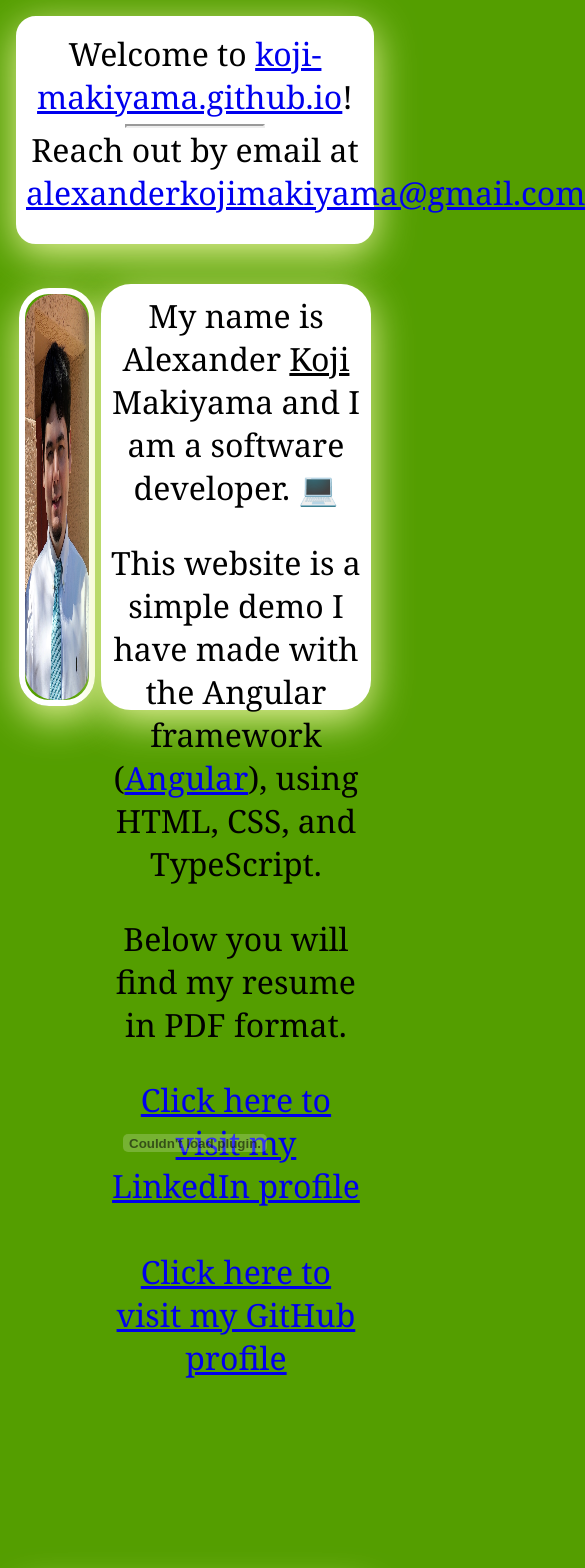
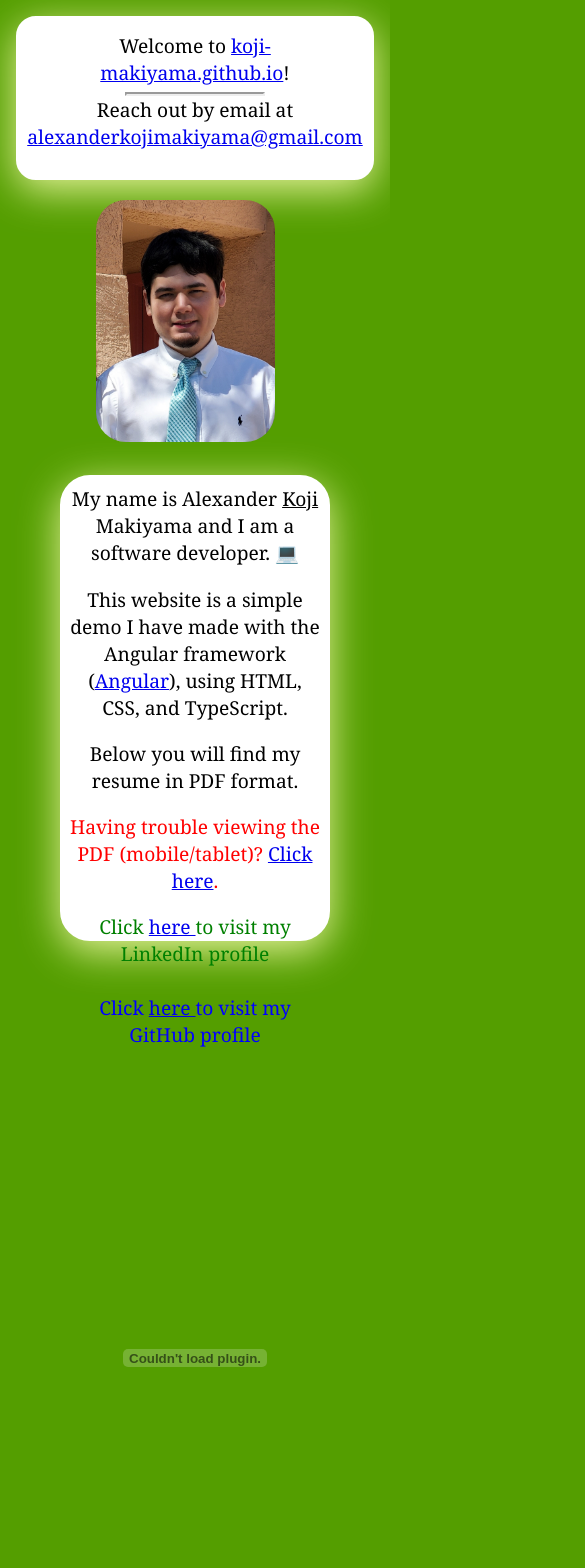
Before and after one commit to Koji-Makiyama/Koji-Makiyama.github.io, an Angular app: page / in a window 390 px wide. Shown: the top 1568 px of the page, 585 px wide, since content can reach past the window. Built offline with nearby package versions, Linux system fonts and the light colour scheme.

Commit message:
Updates for responsiveness

```diff
--- a/src/app/header/header.component.scss
+++ b/src/app/header/header.component.scss
@@ -1,5 +1,12 @@
+@media screen and (max-width: 767px) {
+    .header {
+        padding-bottom: 20px;
+        margin-bottom: 10px;
+    }
+}
+
 header {
-    max-width: 100%;
+    max-width: 100vw;
     max-height: 200px;
     text-align: center;
 }
@@ -14,11 +21,6 @@ hr {
     margin: 0 auto;
 }
 
-embed {
-    width: 100%;
-    height: 100vw;
-}
-
 .header {
     padding-bottom: 10px;
     border-radius: 10px;
@@ -26,43 +28,3 @@ embed {
     box-shadow: 0px 5px 20px rgb(232, 245, 156);
     background-color: white;
 }
-
-.img-container-wrapper {
-    display: flex;
-    flex-wrap: wrap;
-    justify-content: center;
-}
-
-.img-container {
-    width: 149px;
-    height: 203px;
-    margin: auto;
-    border-radius: 15px;
-    border: 5px solid rgb(255, 255, 255);
-    box-shadow: 0px 5px 20px rgb(232, 245, 156);
-}
-
-.text-container {
-    max-width: 300px;
-    height: 203px;
-    margin: auto;
-    border-radius: 15px;
-    border: 5px solid rgb(255, 255, 255);
-    box-shadow: 0px 5px 20px rgb(232, 245, 156);
-    background-color: white;
-}
-
-.img-container:hover {
-    // transform: translateY(-3px);
-}
-
-img {
-    border-top-left-radius: 10px;
-    border-bottom-left-radius: 10px;
-    border-top-right-radius: 10px;
-    border-bottom-right-radius: 10px;
-    width: auto;
-    height: auto;
-    max-width: 149px;
-    max-height: 203px;
-}
--- a/src/app/home/home.component.html
+++ b/src/app/home/home.component.html
@@ -1,17 +1,26 @@
+<div class="mobile-img-container">
+    <img class="mobile-picture" src="../assets/resources/profile_1.jpg" alt="profile-picture">
+    <br><br>
+</div>
+
 <div class="img-container-wrapper">
     <div class="img-container">
-
         <img class="profile-picture" src="../assets/resources/profile_1.jpg" alt="profile-picture">
     </div>
     <div class="text-container">
         <span>My name is Alexander <u>Koji</u> Makiyama and I am a software developer. 💻</span>
         <p>This website is a simple demo I have made with the Angular framework (<a href="https://angular.io/"
                 target="_blank">Angular</a>), using HTML, CSS, and TypeScript.</p>
-        <p>Below you will find my resume in PDF format.</p>
-        <a href="https://www.linkedin.com/in/alexander-koji-makiyama-842535224/" target="_blank">Click here to visit my
-            LinkedIn profile</a>
-        <br><br>
-        <a href="https://github.com/Koji-Makiyama" target="_blank">Click here to visit my GitHub profile</a>
+        <span>Below you will find my resume in PDF format.</span>
+        <p id="p-red">Having trouble viewing the PDF (mobile/tablet)? <a
+                href="https://github.com/Koji-Makiyama/Koji-Makiyama.github.io/blob/main/src/assets/resources/MakiyamaMay2023.pdf"
+                target="_blank">Click here</a>.</p>
+        <span id="span-green">Click <a href="https://www.linkedin.com/in/alexander-koji-makiyama-842535224/"
+                target="_blank">here
+            </a>to visit my LinkedIn profile</span>
+            <br><br>
+        <span id="span-grey">Click <a href="https://github.com/Koji-Makiyama" target="_blank">here
+            </a>to visit my GitHub profile </span>
     </div>
 </div>
 <br>
--- a/src/app/home/home.component.scss
+++ b/src/app/home/home.component.scss
@@ -13,19 +13,54 @@ li {
     list-style: none;
 }
 
-header {
-    max-width: 100%;
-    max-height: 200px;
-    text-align: center;
-}
-
-img {
+.profile-picture {
     border-top-left-radius: 15px;
     border-bottom-left-radius: 15px;
     border-top-right-radius: 15px;
     border-bottom-right-radius: 15px;
     width: 100%;
     height: 203px;
+}
+
+.mobile-picture {
+    border-top-left-radius: 15px;
+    border-bottom-left-radius: 15px;
+    border-top-right-radius: 15px;
+    border-bottom-right-radius: 15px;
+    width: 50%;
+    height: 50%;
+    margin-left: 40px;
+    margin-right: 40px;
+}
+
+.mobile-img-container {
+    margin: auto;
+}
+
+@media screen and (min-width: 767px) {
+    .mobile-img-container {
+        display: none;
+    }
+}
+
+@media screen and (max-width: 767px) {
+
+    .profile-picture,
+    .img-container {
+        display: none;
+    }
+}
+
+#p-red {
+    color: red;
+}
+
+#span-green {
+    color: green;
+}
+
+#span-grey {
+    color: blue;
 }
 
 .footer {
@@ -58,11 +93,13 @@ embed {
     background-color: white;
 }
 
+@media screen and (min-width: 767px) {
     .img-container-wrapper {
         padding-top: 20px;
         display: flex;
         flex-wrap: wrap;
         justify-content: center;
+    }
 }
 
 .img-container {
@@ -74,15 +111,30 @@ embed {
     box-shadow: 0px 6px 20px rgb(232, 245, 156);
 }
 
+@media screen and (min-width: 767px) {
     .text-container {
         width: 70%;
-    height: 203px;
+        height: 293px;
         margin: auto;
         border-radius: 15px;
         border: 5px solid rgb(255, 255, 255);
         box-shadow: 0px 5px 20px rgb(232, 245, 156);
         background-color: white;
         text-align: center;
+    }
+}
+
+@media screen and (max-width: 767px) {
+    .text-container {
+        width: 70%;
+        height: 223px;
+        margin: auto;
+        border-radius: 15px;
+        border: 5px solid rgb(255, 255, 255);
+        box-shadow: 0px 5px 20px rgb(232, 245, 156);
+        background-color: white;
+        text-align: center;
+    }
 }
 
 .img-container:hover {
--- a/src/styles.scss
+++ b/src/styles.scss
@@ -7,3 +7,9 @@ body {
     font-family:Cambria, Cochin, Georgia, Times, 'Times New Roman', serif;
     background-color: rgb(84, 158, 0);
 }
+
+@media screen and (max-width: 767px) {
+    body {
+        font-size: 0.6em;
+    }
+}
```
Lines whose indentation alone changed are shown as unchanged.
